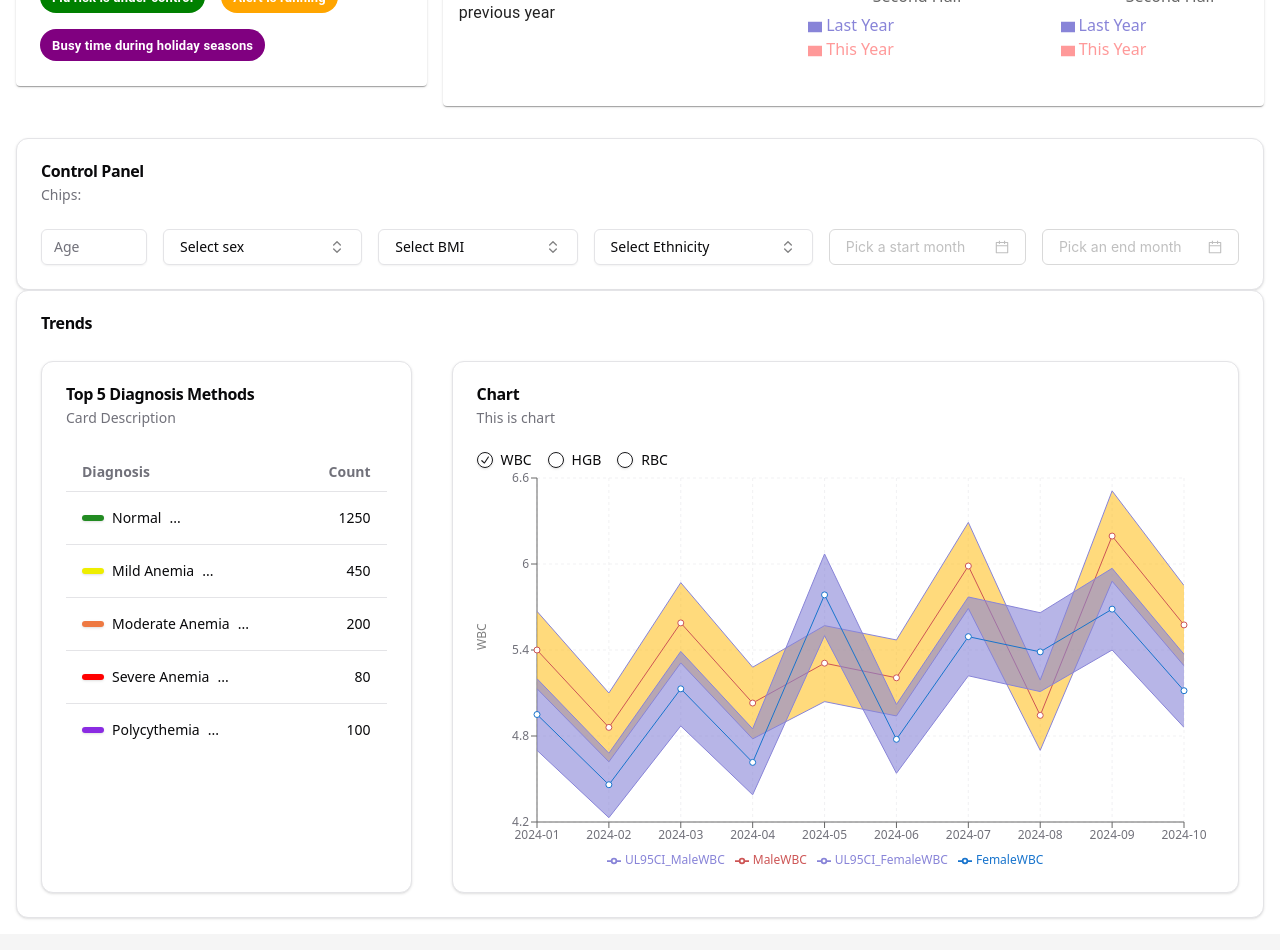
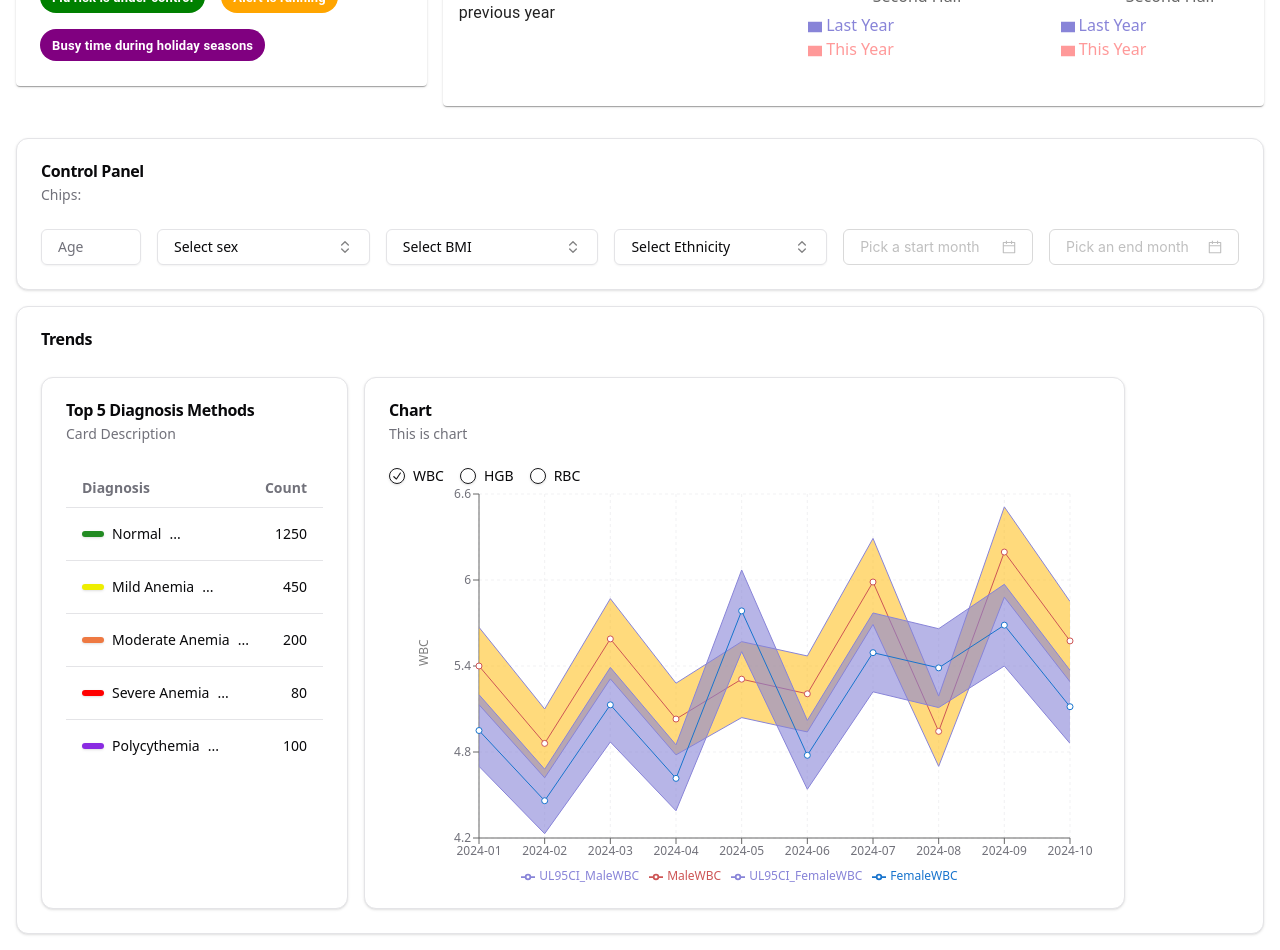
Before and after one commit to Steve23Joe/Blood-Count-fe, a React (Vite) app: page / in a window 1280 px wide. Shown: the part 820-1770 px from the top of the page. Built offline with nearby package versions, Linux system fonts and the light colour scheme.

Commit message:
screen adaptive

```diff
--- a/src/components/ControlAndDisplay.tsx
+++ b/src/components/ControlAndDisplay.tsx
@@ -428,7 +428,7 @@ const ControlAndDisplay: React.FC = () => {
         <Box sx={{ padding: 2}}>
 
             {/* Top Section: Filters */}
-            <Card>
+            <Card className="w-[auto] mb-4">
                 <CardHeader>
                     <CardTitle>Control Panel</CardTitle>
                     <CardDescription className="flex space-x-2">
@@ -475,11 +475,16 @@ const ControlAndDisplay: React.FC = () => {
                         )}
                         </CardDescription>
                 </CardHeader>
-                <CardContent  className="flex space-x-4">
-                    {/**Age */}
-
+                <CardContent  className="flex flex-col space-y-4 md:flex-row md:space-y-0 md:space-x-4">
+                {/* flex: 启用 Flexbox 布局模型。默认情况下，Flexbox 会将子项沿水平方向排列（即行方向）。
+                    flex-col: 将 Flexbox 布局方向设置为列方向，使子项垂直堆叠（即一项在另一项之下）。
+                    space-y-4: 在子项之间添加垂直间距。4 表示一个特定的间距单位（通常是 1rem 或 16px），在列布局中，子项之间会有垂直的空隙。
+                    md:flex-row: 从中等屏幕 (md) 起，布局方向改为行方向，使子项水平排列。这个类会覆盖 flex-col 布局，使子项在中等及更大屏幕上水平排列。
+                    md:space-y-0: 从中等屏幕 (md) 起，移除垂直间距。因为在行布局中不需要垂直间距，所以需要设置为 0。
+                    md:space-x-4: 从中等屏幕 (md) 起，添加水平间距。4 代表一个特定的间距单位（通常是 1rem 或 16px），在行布局中，子项之间会有水平的空隙。 */}
+                   {/**Age */}
                         <Input
-                        className='w-[auto] '
+                        className="w-[100px] h-9 px-4 py-2"
                         type="number"
                         placeholder="Age"
                         min={0}
@@ -496,7 +501,7 @@ const ControlAndDisplay: React.FC = () => {
                             variant="outline"
                             role="combobox"
                             aria-expanded={state.sexopen}
-                            className="w-[200px] justify-between"
+                            className="w-[220px] justify-between "
                             >
                             {state.sexvalue
                                 ? sexs.find((sex) => sex.value === state.sexvalue)?.label
@@ -504,7 +509,7 @@ const ControlAndDisplay: React.FC = () => {
                             <ChevronsUpDown className="ml-2 h-4 w-4 shrink-0 opacity-50" />
                             </Button>
                         </PopoverTrigger>
-                        <PopoverContent className="w-[200px] p-0">
+                        <PopoverContent className="w-[220px] p-0">
                             <Command>
                             <CommandList>
                                 <CommandEmpty>No sex found.</CommandEmpty>
@@ -545,7 +550,7 @@ const ControlAndDisplay: React.FC = () => {
                             variant="outline" //定义按钮样式。
                             role="combobox" //指定按钮的角色为下拉选择框。
                             aria-expanded={state.BMIopen}
-                            className="w-[200px] justify-between"
+                            className="w-[220px] justify-between"
                             >
                             {state.BMIvalue
                                 ? BMIs.find((bmi) => bmi.value === state.BMIvalue)?.label
@@ -554,7 +559,7 @@ const ControlAndDisplay: React.FC = () => {
                             <ChevronsUpDown className="ml-2 h-4 w-4 shrink-0 opacity-50" />{/* 这是一个图标组件，表示上下双向的箭头。 */}
                             </Button>
                         </PopoverTrigger>
-                        <PopoverContent className="w-[200px] p-0">
+                        <PopoverContent className="w-[auto] p-0">
                             <Command>
                             <CommandList>
                                 <CommandEmpty>No BMI found.</CommandEmpty>
@@ -606,7 +611,7 @@ const ControlAndDisplay: React.FC = () => {
                             <ChevronsUpDown className="ml-2 h-4 w-4 shrink-0 opacity-50" />
                             </Button>
                         </PopoverTrigger>
-                        <PopoverContent className="w-[220px] p-0">
+                        <PopoverContent className="w-[auto] p-0">
                             <Command>
                             <CommandList>
                                 <CommandEmpty>No Ethnicity found.</CommandEmpty>
@@ -672,15 +677,16 @@ const ControlAndDisplay: React.FC = () => {
             </Card>
 
             {/* Bottom Section */}
-            <Card>
+
+            <Card >
                 <CardHeader>
                     <CardTitle >Trends</CardTitle>
                     <CardDescription ></CardDescription>
 
                 </CardHeader>
-                <CardContent className="flex space-x-10">
+                <CardContent className="flex flex-col space-y-4 md:flex-row md:space-y-0 md:space-x-4">
                     {/* Left Side: Top 5 Diagnosis Methods */}
-                    <Card className="w-[400px] h-[auto]">
+                    <Card className="w-[auto] h-[auto]">
                         <CardHeader>
                             <CardTitle>Top 5 Diagnosis Methods</CardTitle>
                             <CardDescription>Card Description</CardDescription>
@@ -730,8 +736,10 @@ const ControlAndDisplay: React.FC = () => {
                                 </Table>
                             </CardContent>
                     </Card>
+
+
                     {/*  Chart */}
-                    <Card className="w-[850px] h-[auto]">
+                    <Card className="w-[auto] h-[auto]">
                         <CardHeader>
                             <CardTitle>Chart</CardTitle>
                             <CardDescription>This is chart</CardDescription>
@@ -767,7 +775,7 @@ const ControlAndDisplay: React.FC = () => {
                                     margin={{
                                         top: 10,
                                         right: 30,
-                                        left: 0,
+                                        left: 30,
                                         bottom: 0,
                                     }}
                                     >
```
